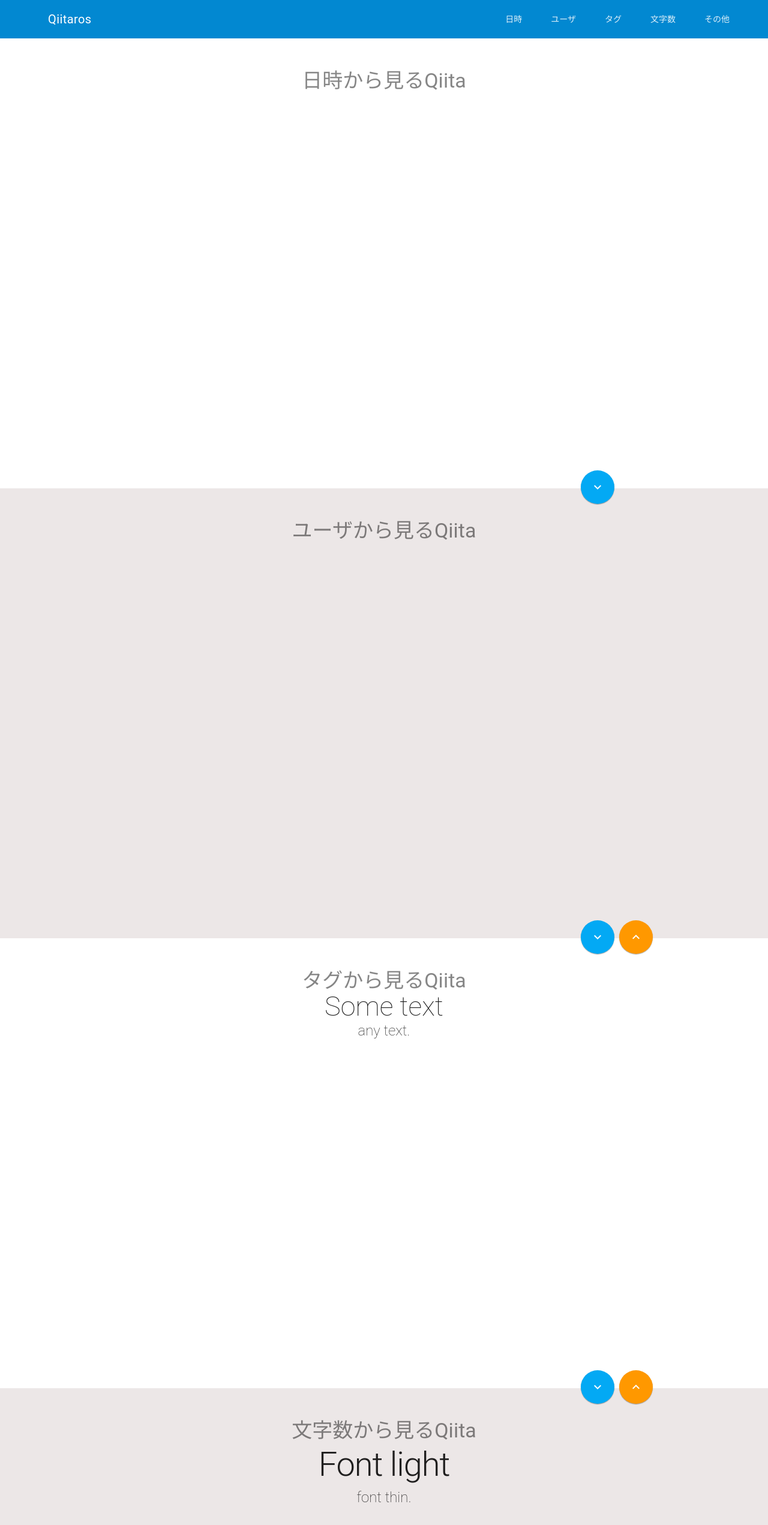
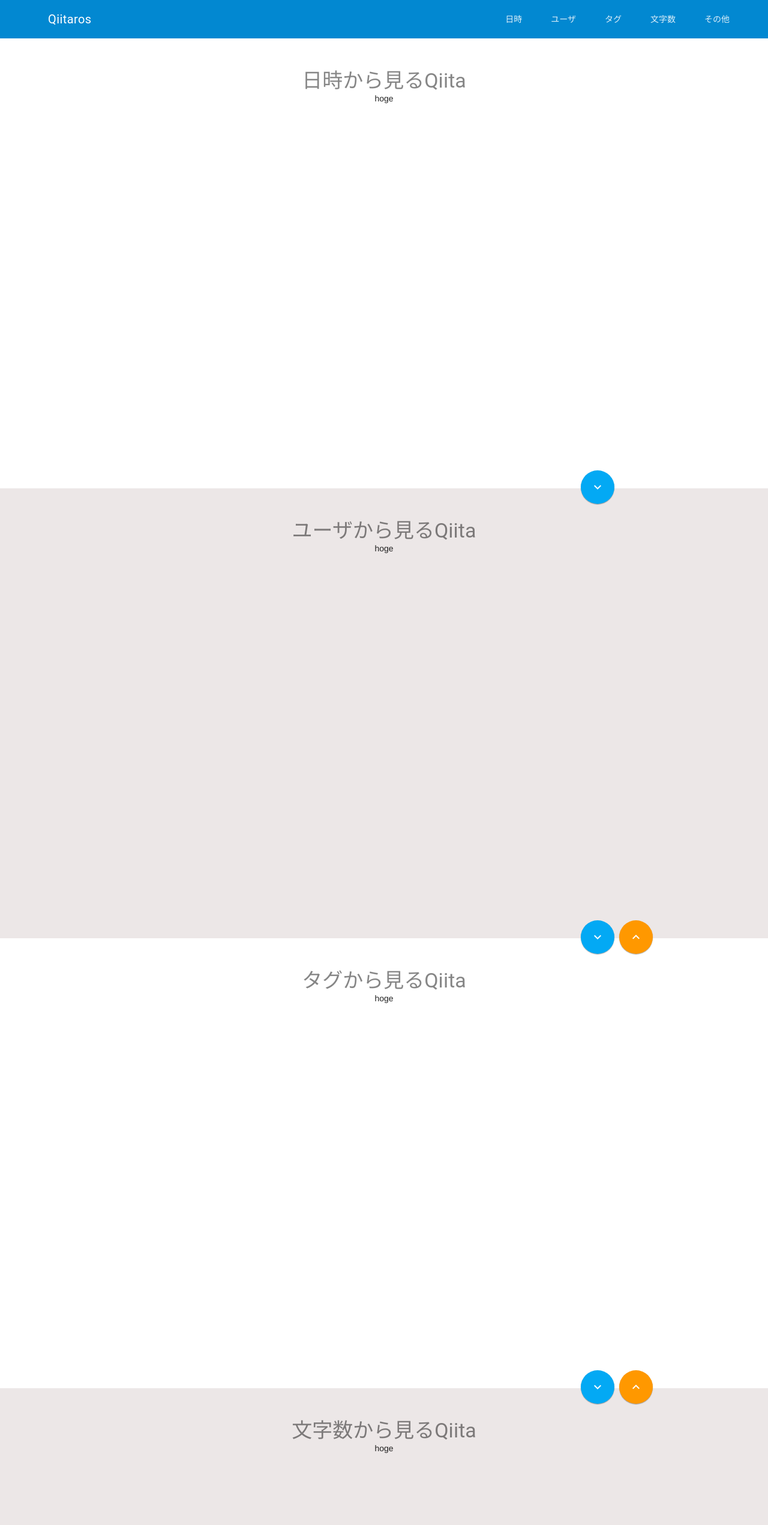
Before and after one commit to y-takey/qiitaros, a React app: page / in a window 1280 px wide. Shown: the top 2542 px of the page at 60% size. Built offline with nearby package versions, Linux system fonts and the light colour scheme.

Commit message:
modularize each component

```diff
--- /dev/null
+++ b/src/CharPage.jsx
@@ -0,0 +1,12 @@
+import React from 'react';
+import Page from './Page';
+
+export default class CharPage extends React.Component {
+  render() {
+    return (
+      <Page title="文字数から見るQiita" {...this.props}>
+        hoge
+      </Page>
+    )
+  }
+}
--- /dev/null
+++ b/src/DatePage.jsx
@@ -0,0 +1,12 @@
+import React from 'react';
+import Page from './Page';
+
+export default class DatePage extends React.Component {
+  render() {
+    return (
+      <Page title="日時から見るQiita" {...this.props}>
+        hoge
+      </Page>
+    )
+  }
+}
--- /dev/null
+++ b/src/Footer.jsx
@@ -0,0 +1,27 @@
+import React from 'react';
+
+export default class Footer extends React.Component {
+  render() {
+    return (
+      <footer className="android-footer mdl-mega-footer">
+        <div className="mdl-mega-footer--top-section">
+          <div className="mdl-mega-footer--left-section">
+          </div>
+          <div className="mdl-mega-footer--right-section">
+            <a className="mdl-typography--font-light" href="#top">
+              Back to Top
+              <i className="material-icons">expand_less</i>
+            </a>
+          </div>
+        </div>
+
+        <div className="mdl-mega-footer--middle-section">
+          <p className="mdl-typography--font-light"></p>
+        </div>
+
+        <div className="mdl-mega-footer--bottom-section">
+        </div>
+      </footer>
+    )
+  }
+}
--- /dev/null
+++ b/src/Header.jsx
@@ -0,0 +1,28 @@
+import React from 'react';
+
+export default class Header extends React.Component {
+  menuItems() {
+    const items = this.props.menuItems;
+    return Object.keys(items).map((key) => {
+      return( <a className="mdl-navigation__link" key={key} href={ '#' + key }>{items[key]}</a>)
+    });
+  }
+
+  render() {
+    return (
+      <header className="mdl-layout__header mdl-layout__header--waterfall q-header">
+        <div className="mdl-layout__header-row">
+          <span className="mdl-layout-title">
+            Qiitaros
+          </span>
+          <div className="mdl-layout-spacer"></div>
+          <div className="">
+          </div>
+          <nav className="mdl-navigation">
+            {this.menuItems()}
+          </nav>
+        </div>
+      </header>
+    )
+  }
+}
--- /dev/null
+++ b/src/OtherPage.jsx
@@ -0,0 +1,12 @@
+import React from 'react';
+import Page from './Page';
+
+export default class OtherPage extends React.Component {
+  render() {
+    return (
+      <Page title="適当に見るQiita" {...this.props}>
+        hoge
+      </Page>
+    )
+  }
+}
--- /dev/null
+++ b/src/Page.jsx
@@ -0,0 +1,41 @@
+import React from 'react';
+
+export default class Page extends React.Component {
+  nextBtn() {
+    if (!this.props.next) return;
+
+    return (
+      <a href={`#${this.props.next}`}>
+        <button className="mdl-button mdl-button--colored mdl-js-button mdl-button--fab mdl-js-ripple-effect q-next-button">
+          <i className="material-icons">expand_more</i>
+        </button>
+      </a>
+    )
+  }
+
+  prevBtn() {
+    if (!this.props.prev) return;
+
+    return (
+      <a href={`#${this.props.prev}`}>
+        <button className="mdl-button mdl-button--colored mdl-js-button mdl-button--fab mdl-js-ripple-effect q-prev-button">
+          <i className="material-icons">expand_less</i>
+        </button>
+      </a>
+    )
+  }
+
+  render() {
+    return (
+      <div>
+      <a name={this.props.name}></a>
+      <div className="mdl-typography--text-center q-page-content" style={this.props.extStyle}>
+        <div className="mdl-typography--display-1-color-contrast">{this.props.title}</div>
+        {this.props.children}
+        {this.nextBtn()}
+        {this.prevBtn()}
+      </div>
+      </div>
+    )
+  }
+}
--- /dev/null
+++ b/src/TagPage.jsx
@@ -0,0 +1,12 @@
+import React from 'react';
+import Page from './Page';
+
+export default class TagPage extends React.Component {
+  render() {
+    return (
+      <Page title="タグから見るQiita" {...this.props}>
+        hoge
+      </Page>
+    )
+  }
+}
--- /dev/null
+++ b/src/UserPage.jsx
@@ -0,0 +1,12 @@
+import React from 'react';
+import Page from './Page';
+
+export default class DatePage extends React.Component {
+  render() {
+    return (
+      <Page title="ユーザから見るQiita" {...this.props}>
+        hoge
+      </Page>
+    )
+  }
+}
--- a/src/app.jsx
+++ b/src/app.jsx
@@ -1,8 +1,16 @@
 import React from 'react';
 import '../node_modules/material-design-lite/material.min.js';
 import '../styles/index.scss';
+import Header from './Header';
+import Footer from './Footer';
+import DatePage from './DatePage';
+import UserPage from './UserPage';
+import TagPage from './TagPage';
+import CharPage from './CharPage';
+import OtherPage from './OtherPage';
+
 const json = require('../data/tag_summary_2017-03-01_2017-04-30.json');
-
+const menu = { date: "日時", user: "ユーザ", tag: "タグ", char: "文字数", other: "その他" }
 const oddContentStyle = {
   backgroundColor: "#ffffff"
 }
@@ -11,147 +19,18 @@ export default class App extends React.Component {
   render() {
     return (
       <div className="mdl-layout mdl-js-layout mdl-layout--fixed-header">
-        <header className="mdl-layout__header mdl-layout__header--waterfall q-header">
-          <div className="mdl-layout__header-row">
-            <span className="mdl-layout-title">
-              Qiitaros
-            </span>
-            <div className="mdl-layout-spacer"></div>
-            <div className="">
-            </div>
-            <nav className="mdl-navigation">
-              <a className="mdl-navigation__link mdl-typography--text-uppercase" href="#datetime">日時</a>
-              <a className="mdl-navigation__link mdl-typography--text-uppercase" href="#user">ユーザ</a>
-              <a className="mdl-navigation__link mdl-typography--text-uppercase" href="#tag">タグ</a>
-              <a className="mdl-navigation__link mdl-typography--text-uppercase" href="#char">文字数</a>
-              <a className="mdl-navigation__link mdl-typography--text-uppercase" href="#other">その他</a>
-            </nav>
-          </div>
-        </header>
-
+        <Header menuItems={menu} />
         <main className="mdl-layout__content">
           <div className="page-content">
-          <a name="top"></a>
-          <a name="datetime"></a>
-          <div className="mdl-typography--text-center q-page-content" style={oddContentStyle}>
-            <div className="mdl-typography--display-1-color-contrast">日時から見るQiita</div>
-
-            <a href="#user">
-              <button className="mdl-button mdl-button--colored mdl-js-button mdl-button--fab mdl-js-ripple-effect q-next-button">
-                <i className="material-icons">expand_more</i>
-              </button>
-            </a>
+            <a name="top"></a>
+            <DatePage name="date" next="user" extStyle={oddContentStyle}/>
+            <UserPage name="user" next="tag" prev="date"/>
+            <TagPage name="tag" next="char" prev="user" extStyle={oddContentStyle}/>
+            <CharPage name="char" next="other" prev="tag"/>
+            <OtherPage name="other"  prev="char" extStyle={oddContentStyle}/>
           </div>
 
-          <a name="user"></a>
-          <div className="mdl-typography--text-center q-page-content">
-            <div className="mdl-typography--display-1-color-contrast">ユーザから見るQiita</div>
-
-            <a href="#tag">
-              <button className="mdl-button mdl-button--colored mdl-js-button mdl-button--fab mdl-js-ripple-effect q-next-button">
-                <i className="material-icons">expand_more</i>
-              </button>
-            </a>
-            <a href="#datetime">
-              <button className="mdl-button mdl-button--colored mdl-js-button mdl-button--fab mdl-js-ripple-effect q-prev-button">
-                <i className="material-icons">expand_less</i>
-              </button>
-            </a>
-          </div>
-
-          <a name="tag"></a>
-          <div className="mdl-typography--text-center q-page-content" style={oddContentStyle}>
-            <div className="mdl-typography--display-1-color-contrast">タグから見るQiita</div>
-
-            <div className="mdl-typography--display-2 mdl-typography--font-thin">Some text</div>
-            <p className="mdl-typography--headline mdl-typography--font-thin">
-              any text.
-            </p>
-
-            <a href="#char">
-              <button className="mdl-button mdl-button--colored mdl-js-button mdl-button--fab mdl-js-ripple-effect q-next-button">
-                <i className="material-icons">expand_more</i>
-              </button>
-            </a>
-            <a href="#user">
-              <button className="mdl-button mdl-button--colored mdl-js-button mdl-button--fab mdl-js-ripple-effect q-prev-button">
-                <i className="material-icons">expand_less</i>
-              </button>
-            </a>
-          </div>
-
-          <a name="char"></a>
-          <div className="mdl-typography--text-center q-page-content">
-            <div className="mdl-typography--display-1-color-contrast">文字数から見るQiita</div>
-
-            <div className="mdl-typography--display-3 mdl-typography--font-light">Font light</div>
-            <p className="mdl-typography--headline mdl-typography--font-thin">
-              font thin.
-            </p>
-
-            <a href="#other">
-              <button className="mdl-button mdl-button--colored mdl-js-button mdl-button--fab mdl-js-ripple-effect q-next-button">
-                <i className="material-icons">expand_more</i>
-              </button>
-            </a>
-            <a href="#tag">
-              <button className="mdl-button mdl-button--colored mdl-js-button mdl-button--fab mdl-js-ripple-effect q-prev-button">
-                <i className="material-icons">expand_less</i>
-              </button>
-            </a>
-          </div>
-
-          <a name="other"></a>
-          <div className="android-more-section q-page-content" style={oddContentStyle}>
-            <div className="android-section-title mdl-typography--display-1-color-contrast">More from Android</div>
-            <div className="android-card-container mdl-grid">
-              <div className="mdl-cell mdl-cell--3-col mdl-cell--4-col-tablet mdl-cell--4-col-phone mdl-card mdl-shadow--3dp">
-                <div className="mdl-card__media">
-                  Here9
-                </div>
-                <div className="mdl-card__title">
-                   <h4 className="mdl-card__title-text">Get going on Android</h4>
-                </div>
-                <div className="mdl-card__supporting-text">
-                  <span className="mdl-typography--font-light mdl-typography--subhead">Four tips to make your switch to Android quick and easy</span>
-                </div>
-                <div className="mdl-card__actions">
-                   <a className="android-link mdl-button mdl-js-button mdl-typography--text-uppercase" href="">
-                     Make the switch
-                     <i className="material-icons">chevron_right</i>
-                   </a>
-                </div>
-              </div>
-
-              <a href="#char">
-                <button className="mdl-button mdl-button--colored mdl-js-button mdl-button--fab mdl-js-ripple-effect q-prev-button">
-                  <i className="material-icons">expand_less</i>
-                </button>
-              </a>
-            </div>
-          </div>
-
-          <footer className="android-footer mdl-mega-footer">
-            <div className="mdl-mega-footer--top-section">
-              <div className="mdl-mega-footer--left-section">
-              </div>
-              <div className="mdl-mega-footer--right-section">
-                <a className="mdl-typography--font-light" href="#top">
-                  Back to Top
-                  <i className="material-icons">expand_less</i>
-                </a>
-              </div>
-            </div>
-
-            <div className="mdl-mega-footer--middle-section">
-              <p className="mdl-typography--font-light"></p>
-            </div>
-
-            <div className="mdl-mega-footer--bottom-section">
-            </div>
-
-          </footer>
-        </div>
+          <Footer />
         </main>
       </div>
     )
```
